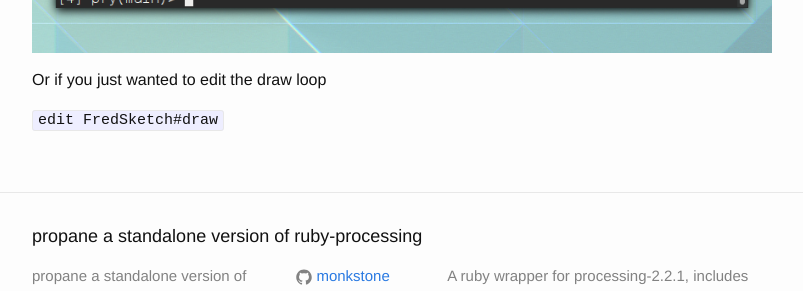
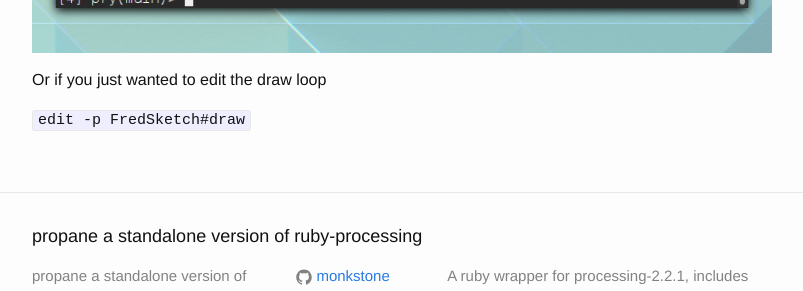
Before and after one commit to ruby-processing/propane, a Jekyll site: the page built from live.md, in a window 1280 px wide and 900 px high, scrolled down 2174 px. Shown: the part 485-776 px from the top of the window, without its empty margins (238-1041 px from the left). Built offline with Jekyll 4.4.1, drawn with Linux system fonts in a browser that asks for light colours.

```diff
--- a/live.md
+++ b/live.md
@@ -49,6 +49,6 @@ Screen shot on `:wq` from vim
 
 Or if you just wanted to edit the draw loop
 
-`edit FredSketch#draw`
+`edit -p FredSketch#draw`
 
 [prywiki]:https://github.com/pry/pry/wiki/Customization-and-configuration
```
